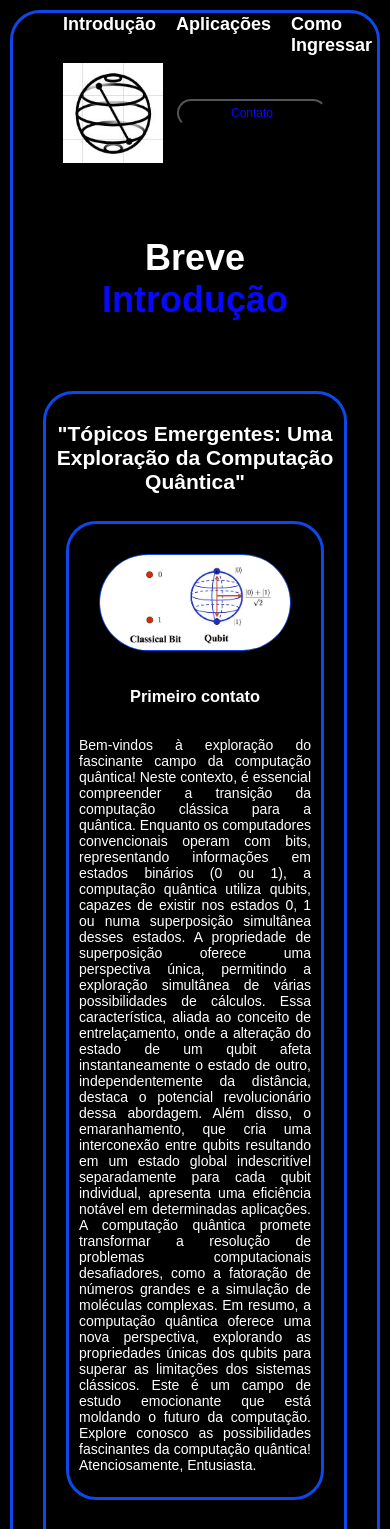
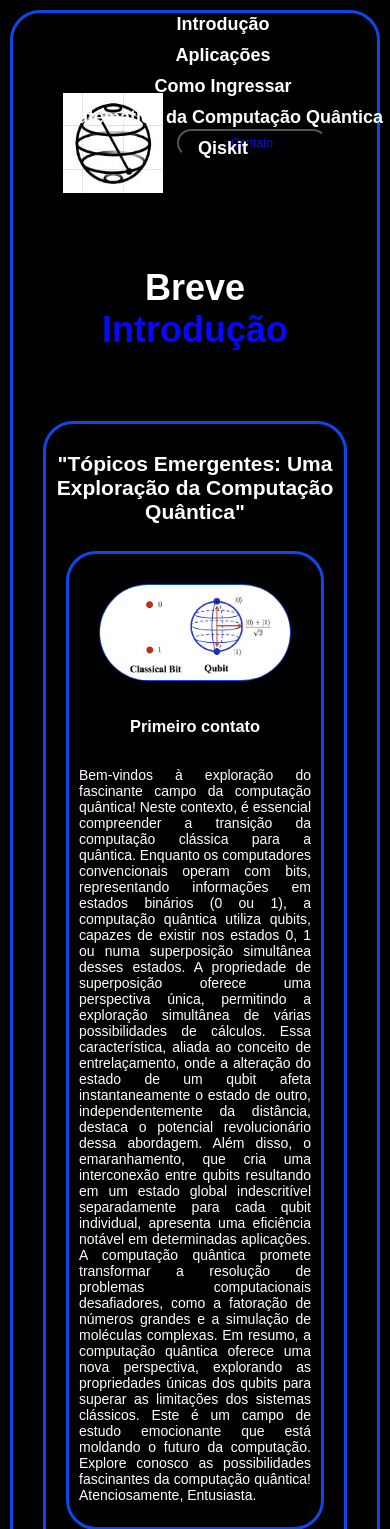
Before and after one commit to ThanusYago/projeto-AC5, a Flask app: page / in a window 390 px wide. Shown: the top 1529 px of the page. Run offline with Flask 3, Linux system fonts and the light colour scheme; some libraries are stand-ins or nearby versions.

Commit message:
Update style.css

```diff
--- a/static/style.css
+++ b/static/style.css
@@ -324,6 +324,26 @@ button:hover {
         margin: 10px;
     }
 
+    body.fixed .cabeçalho-link {
+        width: 100%; /* Define a largura para 100% em telas menores */
+        position: fixed;
+        top: 0;
+        z-index: 1000;
+    }
+    body.fixed {
+        padding-top: 50px; /* Ajuste conforme necessário */
+    }
+
+    .cabeçalho-link li {
+        margin-right: 0; /* Remova a margem à direita em dispositivos móveis */
+        margin-bottom: 10px; /* Adicione um espaçamento inferior entre os itens */
+    }
+
+    .cabeçalho-link ul {
+        flex-direction: column; /* Empilhe os itens em dispositivos móveis */
+        text-align: center; /* Centralize o texto */
+    }
+
     body {
         padding: 20px;
         font-size: 14px;
@@ -336,6 +356,7 @@ button:hover {
         padding: 10px;
         margin: 10px;
         border: 1px solid rgb(12, 72, 235);
+
     }
     .project-secction {
         padding: 10px;
```
